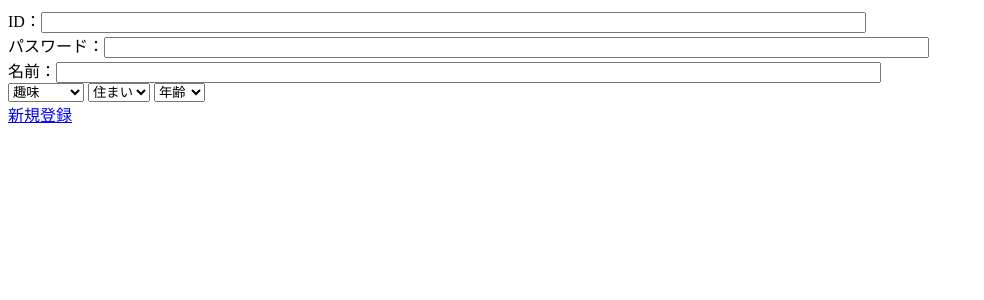
After one commit to nosu0888/sotugyou_seisaku, a Python web app: template templates/regist.html in a window 1280 px wide. The commit adds this page. Shown: the top 300 px of the page, without its empty margins (0-984 px from the left). Run offline with Jinja, Linux system fonts and the light colour scheme; the template is opened without the code that fills it, so the values that code supplies are empty.

Commit message:
クソ登録画面できたお

```diff
--- /dev/null
+++ b/templates/regist.html
@@ -0,0 +1,38 @@
+<!DOCTYPE html>
+<html lang="ja">
+  <link rel="stylesheet" type="text/css" media="screen and ( max-width:768px )" href="../css/search.css">
+
+  <head>
+    <meta charset="UTF-8">
+  </head>
+
+  <body>
+    <form action="/add" method="POST">
+        ID：<input type="text" size = "100" maxlength="50" name="task"><br>
+        パスワード：<input type="text" size = "100" maxlength="50" name="task"><br>
+        名前：<input type="text" size = "100" maxlength="50" name="task"><br>
+    </form>
+
+    <select name="genre" id="genre" onchange="createMenu(this.value)">
+      <option disabled selected>趣味</option>
+      <option value="japaneseFoods">料理</option>
+      <option value="chineseFoods">スポーツ</option>
+      <option value="italianFoods">釣り</option>
+    </select>
+    <select name="genre" id="genre" onchange="createMenu(this.value)">
+      <option disabled selected>住まい</option>
+      <option value="japaneseFoods">沖縄</option>
+      <option value="chineseFoods">東京</option>
+      <option value="italianFoods">大阪</option>
+    </select>
+    <select name="genre" id="genre" onchange="createMenu(this.value)">
+      <option disabled selected>年齢</option>
+      <option value="japaneseFoods">10代</option>
+      <option value="chineseFoods">20代</option>
+      <option value="italianFoods">30代</option>
+    </select><br>
+
+    <a href="./result.html" class="reset flat fade">新規登録</a>
+  </body>
+
+</html>
```
Also changed, not shown: templates/result.html (+7 -0 lines).
